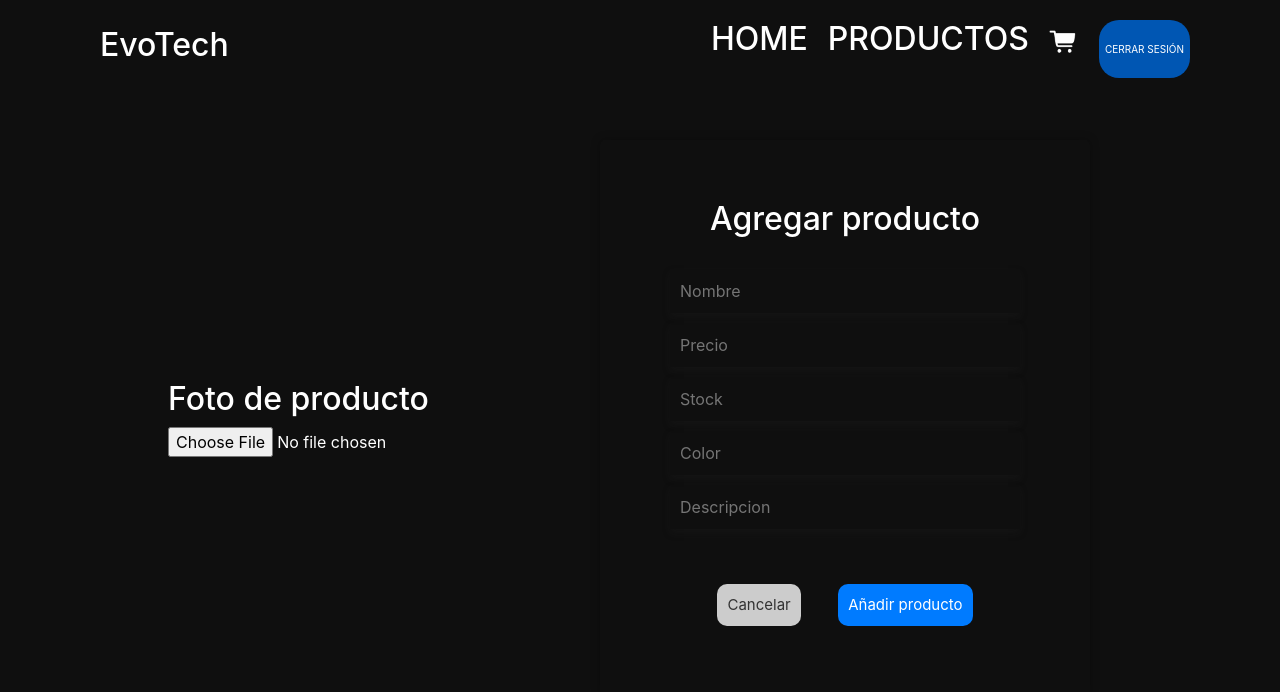
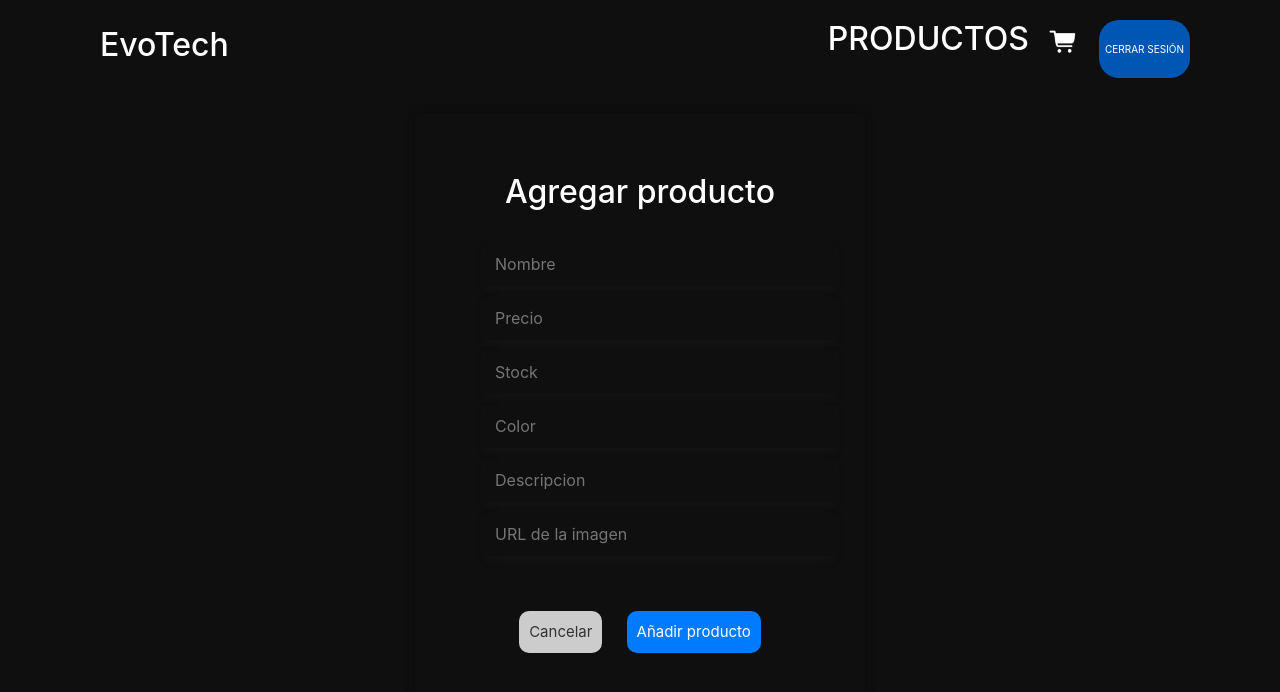
Before and after one commit to Agustinaa01/PL-Final-Front, a React (Create React App) app: page /productForm in a window 1280 px wide. Shown: the top 692 px of the page. Built offline with nearby package versions, Linux system fonts and the light colour scheme; the HTML template or start-up script is replaced by a standard one.

Commit message:
url imagen

```diff
--- a/src/components/header/Headers.css
+++ b/src/components/header/Headers.css
@@ -34,6 +34,9 @@
 .title {
   cursor: pointer;
 }
+.home {
+  cursor: pointer;
+}
 
 .boton {
   background-color: #0056b3;
--- a/src/components/header/Headers.js
+++ b/src/components/header/Headers.js
@@ -11,15 +11,17 @@ const Headers = () => {
   const handlerProducts= () => {
     navigate("/products");
   };
+  const handlerHome= () => {
+    navigate("/home");
+  };
   return (
     <div>
       <div className="container">
         <div className="header">
           <div className="left">
-            <h2>EvoTech</h2>
+            <h2 className="home" onClick={handlerHome}>EvoTech</h2>
           </div>
           <div className="right">
-            <h2 className="title">HOME</h2>
             <h2 className="title" onClick={handlerProducts}>PRODUCTOS</h2>
             <img className="carrito" src={carritoImage} alt="Carrito de compras" />
             <button className="boton"  onClick={goBackHandler}>CERRAR SESIÓN</button>
--- a/src/components/productform/ProductForm.css
+++ b/src/components/productform/ProductForm.css
@@ -21,6 +21,7 @@
   gap: 10px;
 }
 
+input[type="description"],
 input[type="text"],
 input[type="number"] {
   padding: 10px;
@@ -101,8 +102,11 @@ body {
   border-radius: 5px;
   box-shadow: 0 0 10px rgba(0, 0, 0, 0.3);
   position: absolute;
-  right: 190px;
+  left: 50%;
+  transform: translateX(-50%);
 }
+
+
 
 .container {
   display: flex;
@@ -111,6 +115,7 @@ body {
 }
 
 input[type="text"],
+input[type="description"],
 input[type="number"] {
   padding: 10px;
   border: none;
@@ -161,13 +166,6 @@ button:nth-child(1):hover {
   margin-bottom: 20px;
 }
 
-.image-upload{
-  margin-right: 600px;
-  color: #fff;
-}
-.img-product{
-  border-radius: 50px;
-}
 /*Lo que pasa para cuando la pantalla no esta completa*/
 @media (max-width: 1140px) {
   .name-box {
--- a/src/components/productform/ProductForm.js
+++ b/src/components/productform/ProductForm.js
@@ -54,6 +54,9 @@ const ProductForm = () => {
     descRef.current.style.bordercolor = "";
     descRef.current.style.outline = "";
     setDesc(event.target.value);
+  };
+  const handleURLChange = (event) => {
+    setStock(event.target.value);
   };
   // Alerta de campos vacios
   const handleAddClick = () => {
@@ -129,9 +132,14 @@ const ProductForm = () => {
           <input
             onChange={handleDescChange}
             placeholder="Descripcion"
-            type="text"
+            type="description"
             ref={descRef}
           />{error?.descError && <p className="input-vacio">{error.descError}</p>}
+          <input
+            onChange={handleURLChange}
+            placeholder="URL de la imagen"
+            type="text"
+          />
         </div>
         <div className="add-button">
           <button
@@ -150,29 +158,7 @@ const ProductForm = () => {
           </button>
         </div>
       </div>
-      <div className="image-upload">
-        <h2 className="imagen">Foto de producto</h2>
-        <div className="file-input-container">
-          <input
-            className="input"
-            type="file"
-            accept="image/*"
-            ref={imageInputRef}
-            onChange={handleImageChange}
-          />
-          {image && (
-            <div className="preview-image">
-              <img
-                className="img-product"
-                src={image}
-                style={{ width: "500px", height: "500px" }}
-                alt="Imagen cargada"
-              />
-            </div>
-          )}
         </div>
-      </div>
-      </div>
       </div>
   );
 };
```
